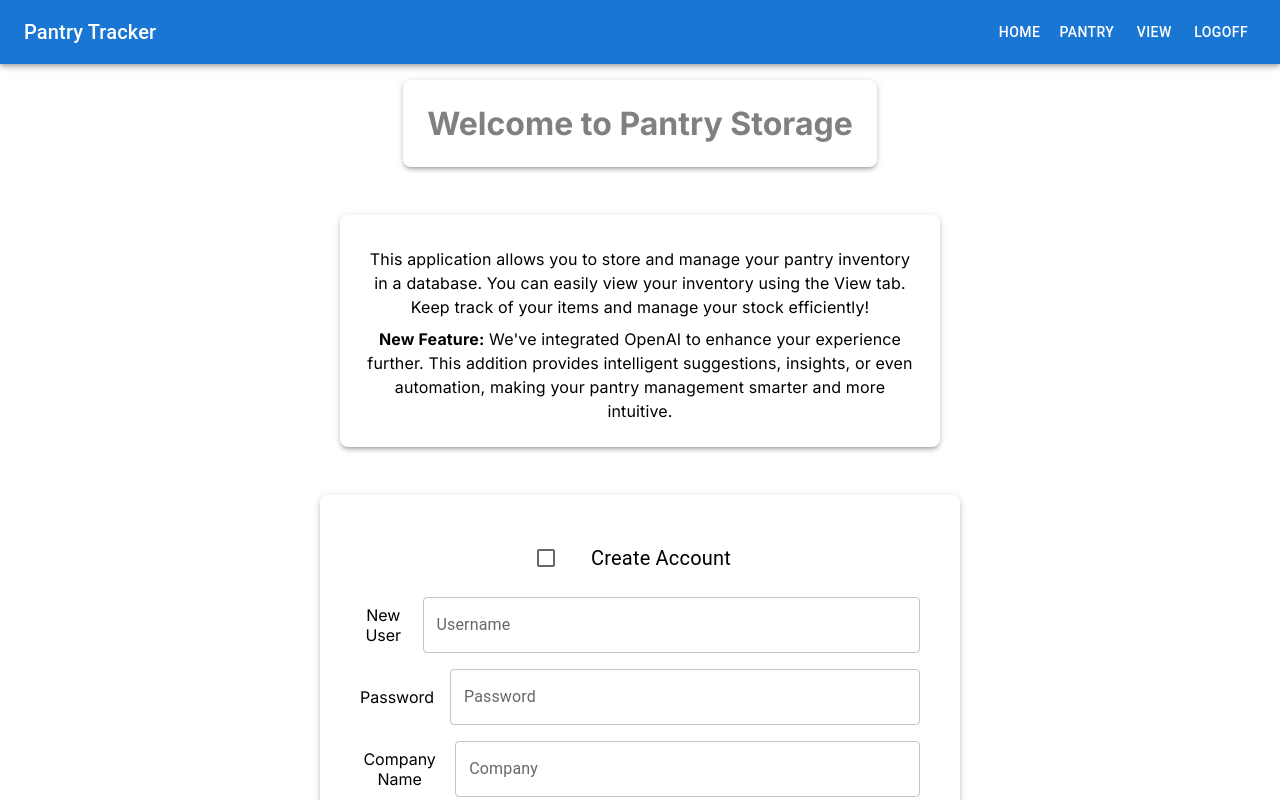
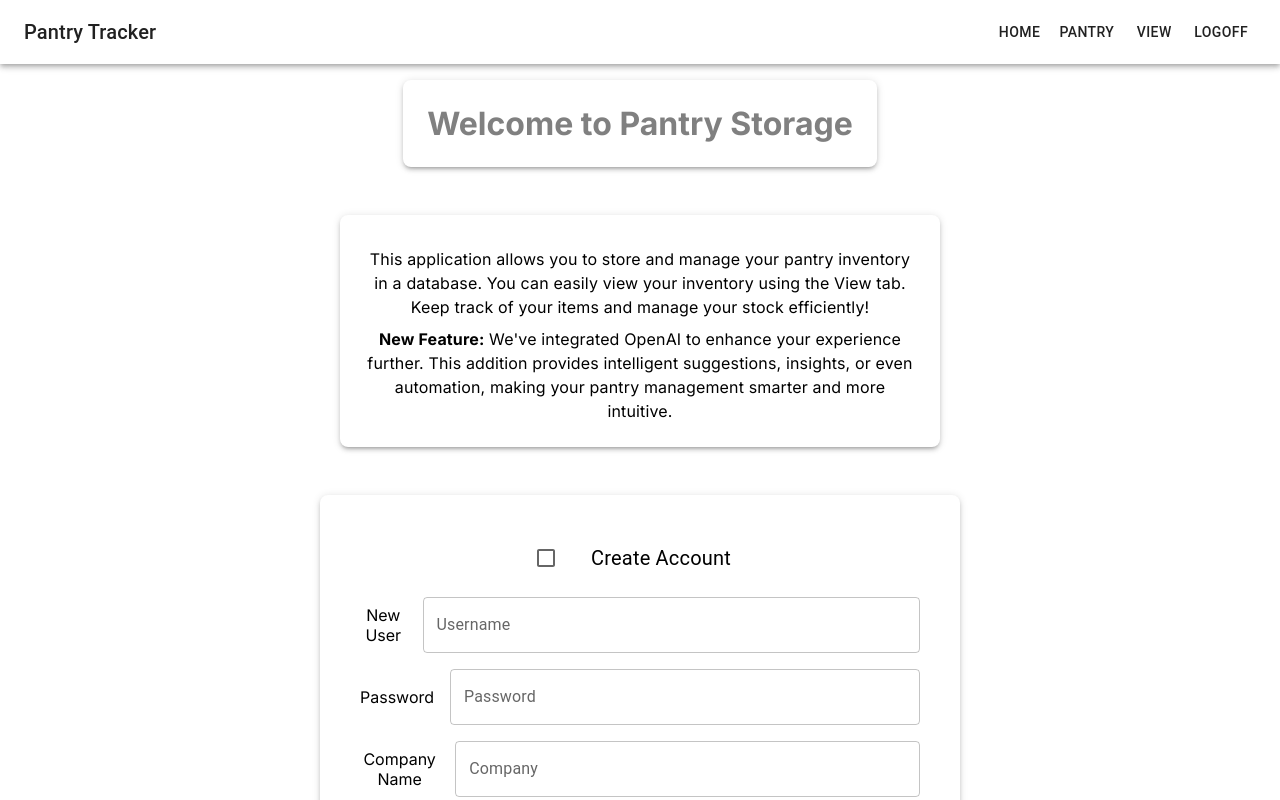
Before and after one commit to EverC0/PantryTracker, a Next.js app: page / in a window 1280 px wide. Shown: the top 800 px of the page. Built offline with nearby package versions, Linux system fonts and the light colour scheme; no server answers.

Commit message:
background

```diff
--- a/app/components/Header.js
+++ b/app/components/Header.js
@@ -5,8 +5,17 @@
 import { useRouter } from 'next/navigation';
 import Link from 'next/link';
 
+import { createTheme, ThemeProvider } from '@mui/material/styles';
+
+const theme = createTheme({
+  palette: {
+    custom: {
+      main: 'inherit', // Define your custom color here
+    },
+  },
+});
+
 const Header = () => {
-  // Use next/navigation instead of next/router
   const router = useRouter();
 
   const handleNavigation = (path) => {
@@ -15,7 +24,8 @@
   };
 
   return (
-    <AppBar position="static">
+    <ThemeProvider theme={theme}>
+      <AppBar position="static" color="custom">
         <Toolbar>
           <Typography variant="h6" sx={{ flexGrow: 1 }}>
             Pantry Tracker
@@ -34,6 +44,7 @@
           </Button>
         </Toolbar>
       </AppBar>
+    </ThemeProvider>
   );
 };
 
```
Also changed, not shown: 1 other file (tests, documents, lock files or other folders). Lines whose indentation alone changed are shown as unchanged.
